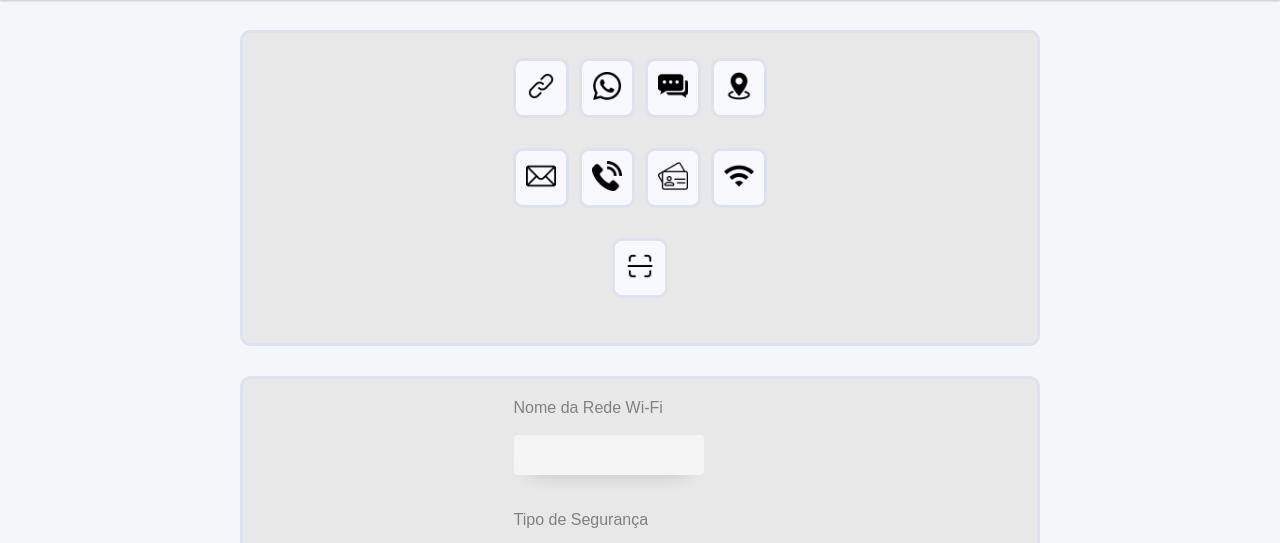
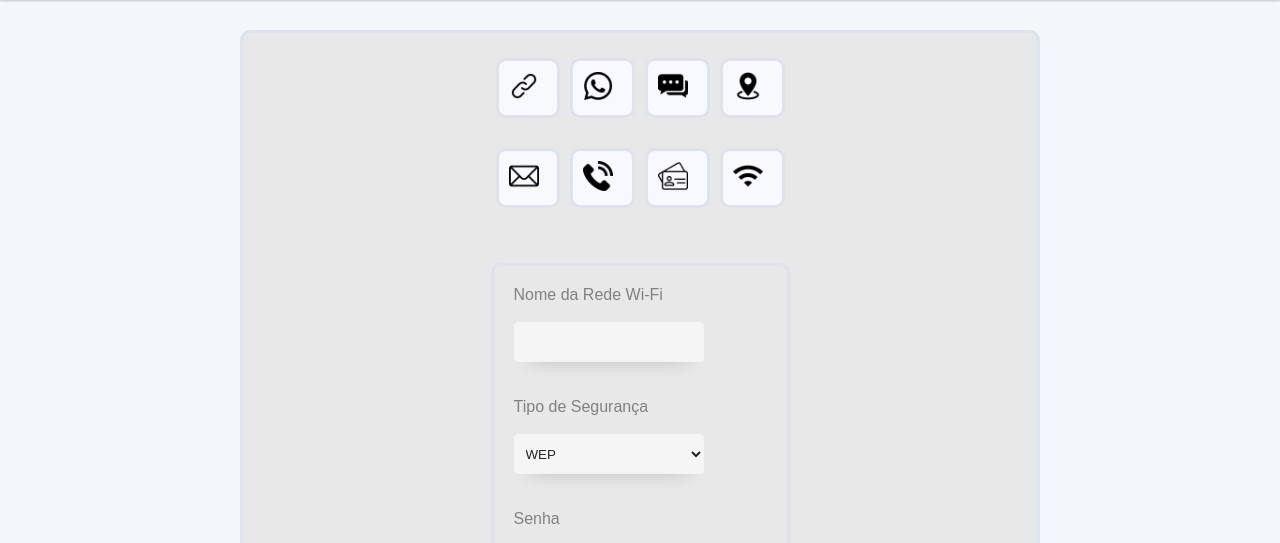
Before and after one commit to kaiquedev027/QrCodeMaster, a Flask app: page /wifi in a window 1280 px wide. Shown: the part 70-613 px from the top of the page. Run offline with Flask 3, Linux system fonts and the light colour scheme.

Commit message:
Update wifi.html

```diff
--- a/templates/wifi.html
+++ b/templates/wifi.html
@@ -58,12 +58,6 @@
                 <img class="toolbar" onclick="window.location.href='/wifi'" src="/static/img/wifi.png" alt="Imagem 8">
             </div>
         </div>
-        <div class="row2">
-            <div class="column">
-                <img class="toolbar" onclick="window.location.href='/leitor'"  src="static/img/scan.png" alt="Imagem 4">
-            </div>
-        </div>
-    </div>
     <form class="Qrcode" id="qrcodeForm" enctype="multipart/form-data">
         <label for="nomeRede">Nome da Rede Wi-Fi</label><br>
         <input class="input" type="text" id="nomeRede" name="nomeRede"><br><br>
```
